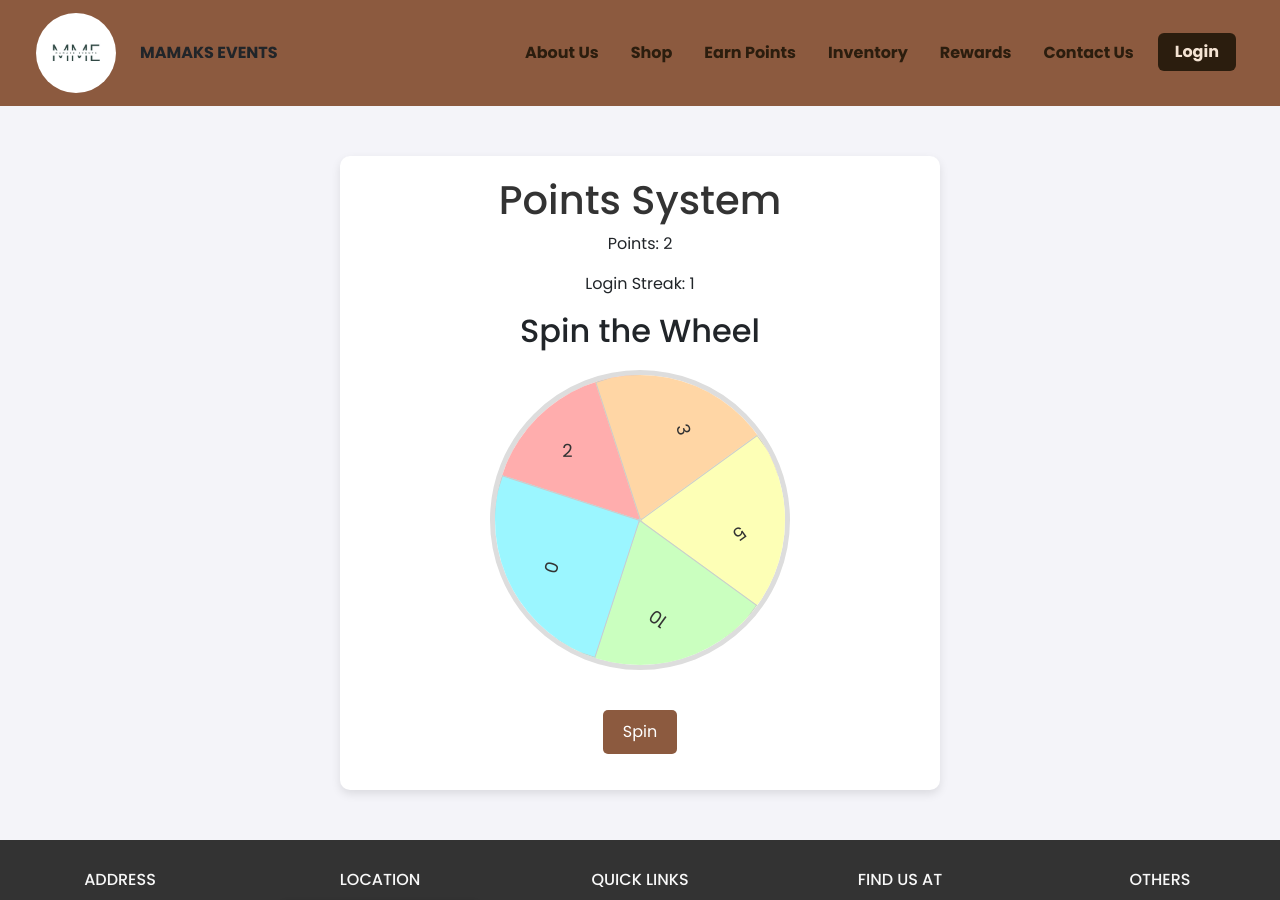
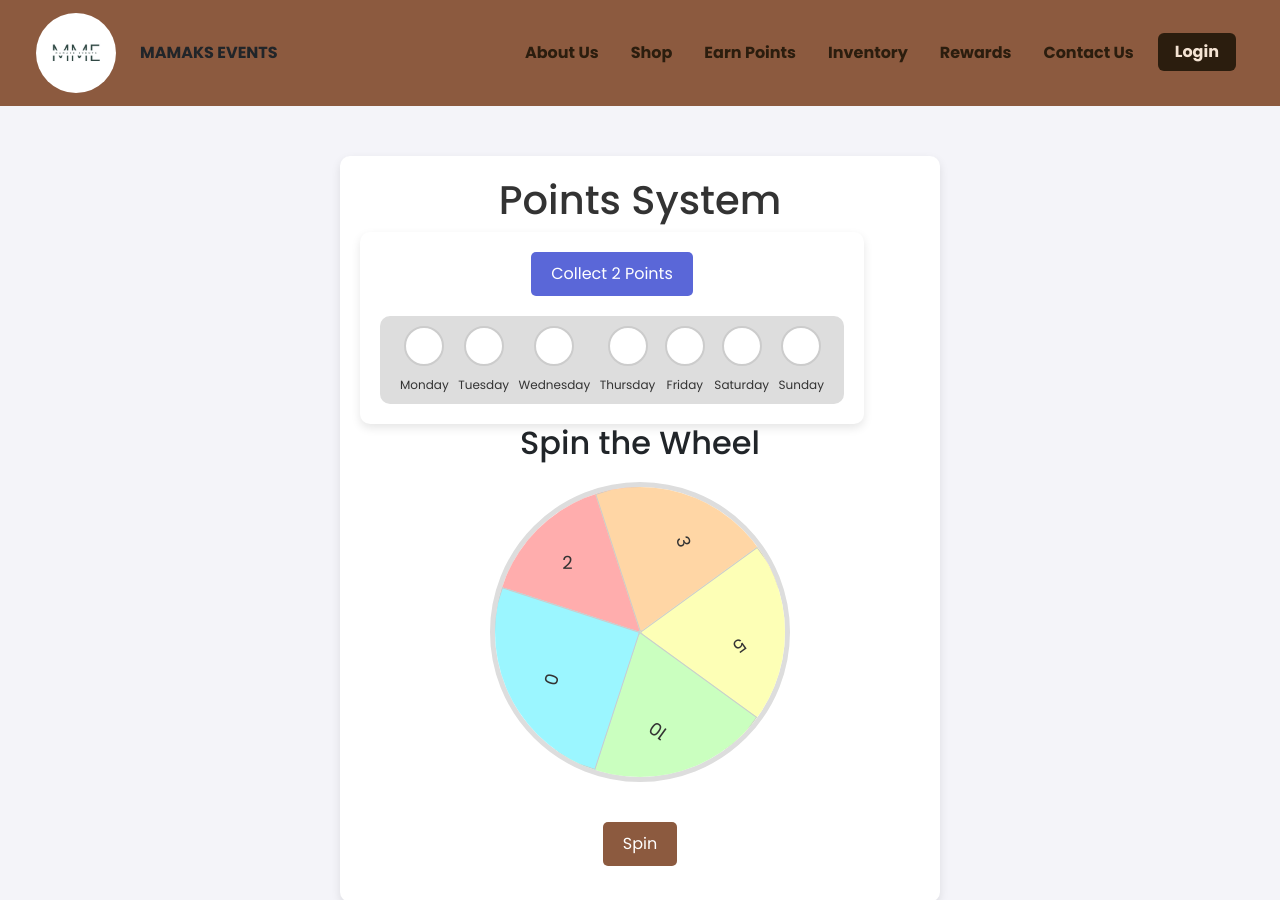
Before and after one commit to Lushfadeds/App-Development-Project, a Flask app: page /points_system in a window 1280 px wide. Shown: the top 900 px of the page. Run offline with Flask 3, Linux system fonts and the light colour scheme; some libraries are stand-ins or nearby versions.

Commit message:
added 2 files

```diff
--- /dev/null
+++ b/static/login_streak.css
@@ -0,0 +1,71 @@
+body {
+    font-family: Arial, sans-serif;
+    background-color: #f4f4f9;
+    margin: 0;
+    padding: 0;
+    justify-content: center;
+    align-items: center;
+    height: 100vh;
+}
+
+.streak-container {
+    background-color: #fff;
+    padding: 20px;
+    border-radius: 10px;
+    box-shadow: 0 4px 10px rgba(0, 0, 0, 0.1);
+    text-align: center;
+    width: 90%;
+    max-width: 600px;
+}
+
+#collect-points {
+    background-color: #5a67d8;
+    color: white;
+    border: none;
+    border-radius: 5px;
+    padding: 10px 20px;
+    font-size: 16px;
+    cursor: pointer;
+    margin-bottom: 20px;
+}
+
+#collect-points:active {
+    background-color: #434190;
+}
+
+.streak-tracker {
+    display: flex;
+    justify-content: space-between;
+    align-items: center;
+    background-color: #ddd;
+    padding: 10px 20px;
+    border-radius: 10px;
+}
+
+.day {
+    text-align: center;
+}
+
+.circle {
+    width: 40px;
+    height: 40px;
+    border-radius: 50%;
+    background-color: #fff;
+    border: 2px solid #ccc;
+    margin: 0 auto 10px auto;
+    display: flex;
+    justify-content: center;
+    align-items: center;
+}
+
+.circle.completed {
+    background-color: #5a67d8;
+    border-color: #5a67d8;
+    color: white;
+}
+
+.day p {
+    margin: 0;
+    font-size: 12px;
+    color: #333;
+}
--- /dev/null
+++ b/static/login_streak.js
@@ -0,0 +1,37 @@
+document.addEventListener("DOMContentLoaded", () => {
+    const collectButton = document.getElementById("collect-points");
+    const days = document.querySelectorAll(".day");
+    const today = new Date().getDay(); // Sunday = 0, Monday = 1, ..., Saturday = 6
+    const dayNames = ["Sunday", "Monday", "Tuesday", "Wednesday", "Thursday", "Friday", "Saturday"];
+
+    // Load streak data from localStorage
+    const streakData = JSON.parse(localStorage.getItem("streakData")) || {};
+
+    // Update the UI based on streak data
+    days.forEach((day, index) => {
+        const dayName = day.dataset.day;
+        const circle = day.querySelector(".circle");
+        if (streakData[dayName]) {
+            circle.classList.add("completed");
+            circle.textContent = "✔";
+        }
+        if (index === today - 1 || (today === 0 && index === 6)) {
+            day.classList.add("current");
+        }
+    });
+
+    // Button click event to collect points
+    collectButton.addEventListener("click", () => {
+        const currentDay = dayNames[today];
+        if (!streakData[currentDay]) {
+            streakData[currentDay] = true;
+            localStorage.setItem("streakData", JSON.stringify(streakData));
+            const currentCircle = document.querySelector(`.day[data-day="${currentDay}"] .circle`);
+            currentCircle.classList.add("completed");
+            currentCircle.textContent = "✔";
+            alert("You collected 2 points for today!");
+        } else {
+            alert("You already collected points for today!");
+        }
+    });
+});
--- a/static/points_system.js
+++ b/static/spin.js
@@ -12,15 +12,17 @@ document.addEventListener("DOMContentLoaded", () => {
         // Randomly determine the spin angle
         const spinAngle = Math.floor(3600 + Math.random() * 360); // At least 10 full rotations
         const normalizedAngle = spinAngle % 360; // Get the final position angle
+        const segmentSize = 72; // Each segment covers 72 degrees
+        const outcomes = [2, 3, 5, 10, 0]; // Values on the wheel
 
         // Rotate the wheel
         wheel.style.transform = `rotate(${spinAngle}deg)`;
 
         // Calculate the result based on the normalized angle
         setTimeout(() => {
-            const segment = Math.floor((360 - normalizedAngle) / 72) % 5;
-            const outcomes = [2, 3, 5, 10, 0]; // Values on the wheel
-            const result = outcomes[segment];
+            // Determine the segment based on the normalized angle
+            const segmentIndex = Math.floor((360 - normalizedAngle + segmentSize / 2) % 360 / segmentSize) % outcomes.length;
+            const result = outcomes[segmentIndex];
 
             // Display the result
             fetch("/spin", {
--- a/templates/points_system.html
+++ b/templates/points_system.html
@@ -1,11 +1,45 @@
 {% extends "base.html" %}
 {% block content %}
 <link rel="stylesheet" href="{{ url_for('static', filename='points_system.css') }}">
+<link rel="stylesheet" href="{{ url_for('static', filename='login_streak.css') }}">
 <body>
     <div class="container">
         <h1>Points System</h1>
-        <p>Points: <span id="points">{{ points }}</span></p>
-        <p>Login Streak: <span id="streak">{{ streak }}</span></p>
+
+              <div class="streak-container">
+            <button id="collect-points">Collect 2 Points</button>
+            <div class="streak-tracker">
+                <div class="day" data-day="Monday">
+                    <div class="circle"></div>
+                    <p>Monday</p>
+                </div>
+                <div class="day" data-day="Tuesday">
+                    <div class="circle"></div>
+                    <p>Tuesday</p>
+                </div>
+                <div class="day" data-day="Wednesday">
+                    <div class="circle"></div>
+                    <p>Wednesday</p>
+                </div>
+                <div class="day" data-day="Thursday">
+                    <div class="circle"></div>
+                    <p>Thursday</p>
+                </div>
+                <div class="day" data-day="Friday">
+                    <div class="circle"></div>
+                    <p>Friday</p>
+                </div>
+                <div class="day" data-day="Saturday">
+                    <div class="circle"></div>
+                    <p>Saturday</p>
+                </div>
+                <div class="day" data-day="Sunday">
+                    <div class="circle"></div>
+                    <p>Sunday</p>
+                </div>
+            </div>
+        </div>
+
 
         <h2>Spin the Wheel</h2>
         <div class="wheel-container">
@@ -22,6 +56,7 @@
         <p id="spin-result"></p>
     </div>
 
-    <script src="/static/points_system.js"></script>
+    <script src="/static/spin.js"></script>
+    <script src="/static/login_streak.js"></script>
 </body>
 {% endblock %}
```
